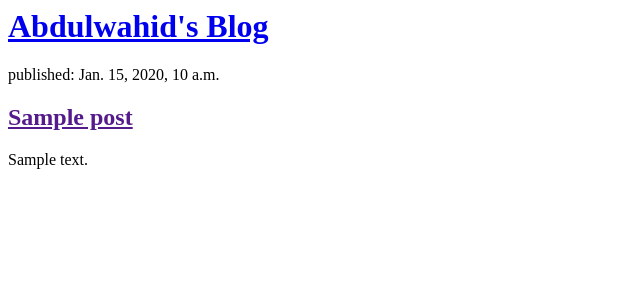
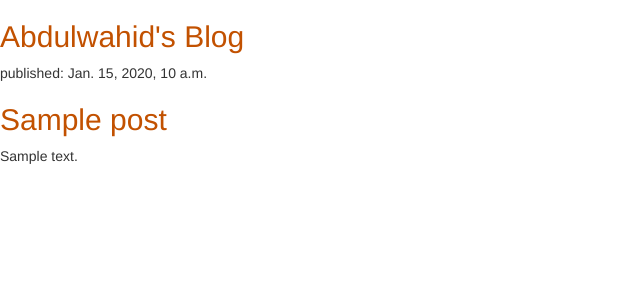
Before and after one commit to abdulwahid123/my-first-blog, a Django app: template blog/templates/blog/post_list.html in a window 1280 px wide. Shown: the top 300 px of the page, without its empty margins (0-640 px from the left). Run offline with Django 3.2, Linux system fonts and the light colour scheme; the template is opened without the code that fills it: values that come from a table or form of the project are taken from there, others are empty; tables that the repository leaves empty hold one stand-in row (values such as "Sample post"); some libraries are stand-ins or nearby versions.

Commit message:
Modified template with css

```diff
--- /dev/null
+++ b/blog/static/css/blog.css
@@ -0,0 +1,3 @@
+h1 a, h2 a {
+color: #C25100;
+}
--- a/blog/templates/blog/post_list.html
+++ b/blog/templates/blog/post_list.html
@@ -1,16 +1,19 @@
+{% load static %}
 <html>
 <head>
-<title>Django Girls blog</title>
+	<title>Django Girls blog</title>
+	<link rel="stylesheet" href="//maxcdn.bootstrapcdn.com/bootstrap/3.2.0/css/bootstrap.min.css">
+	<link rel="stylesheet" href="//maxcdn.bootstrapcdn.com/bootstrap/3.2.0/css/bootstrap-theme.min.css">
+	<link rel="stylesheet" href="{% static 'css/blog.css' %}">
 </head>
 <body>
-
-  <h1><a href="/">Abdulwahid's Blog</a></h1>
+	<h2><a href="/">Abdulwahid's Blog</a></h2>
 </div>
 {% for post in posts %}
 <div>
-<p>published: {{ post.published_date }}</p>
-<h2><a href="">{{ post.title }}</a></h2>
-<p>{{ post.text|linebreaksbr }}</p>
+	<p>published: {{ post.published_date }}</p>
+	<h2><a href="">{{ post.title }}</a></h2>
+	<p>{{ post.text|linebreaksbr }}</p>
 </div>
 {% endfor %}
 
```
